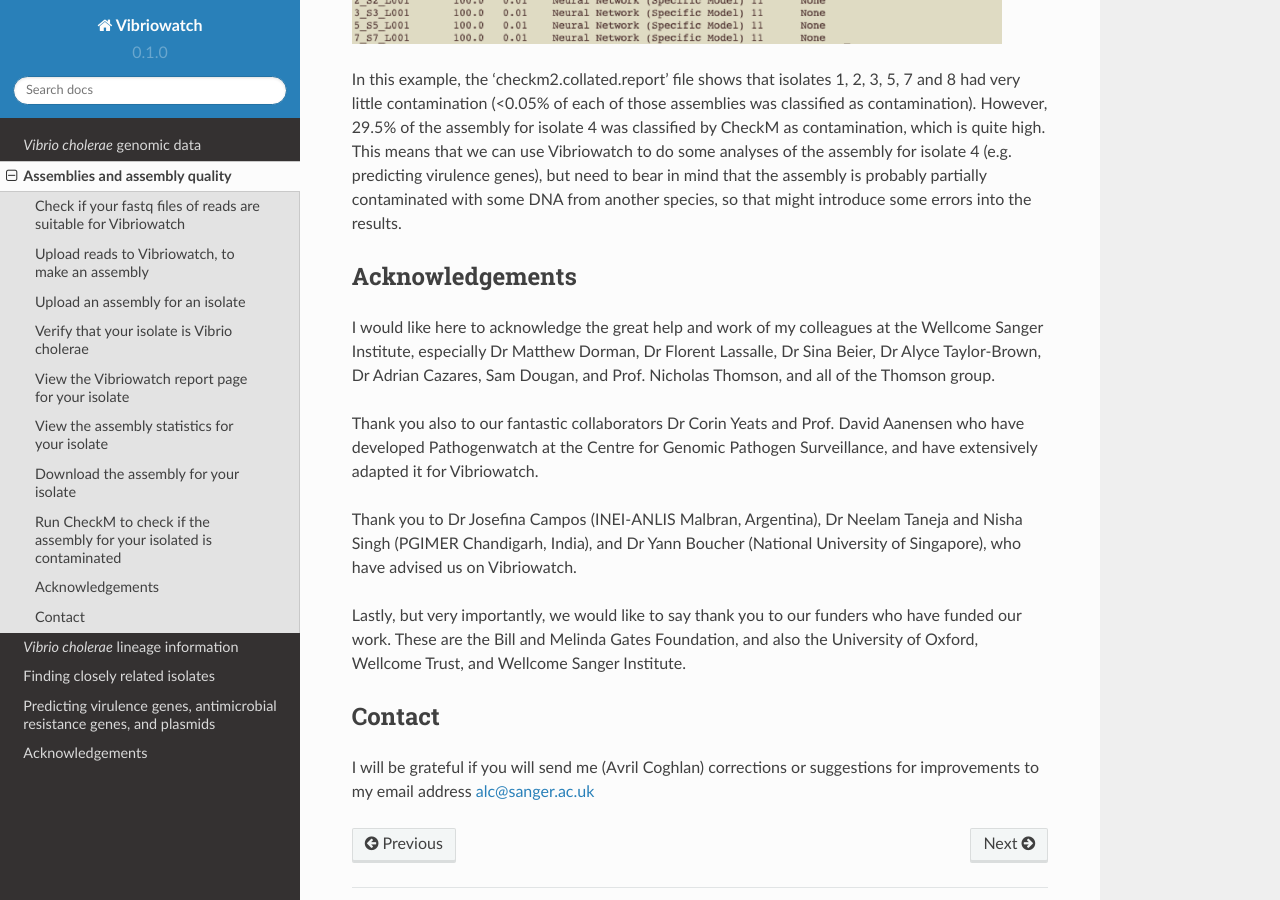
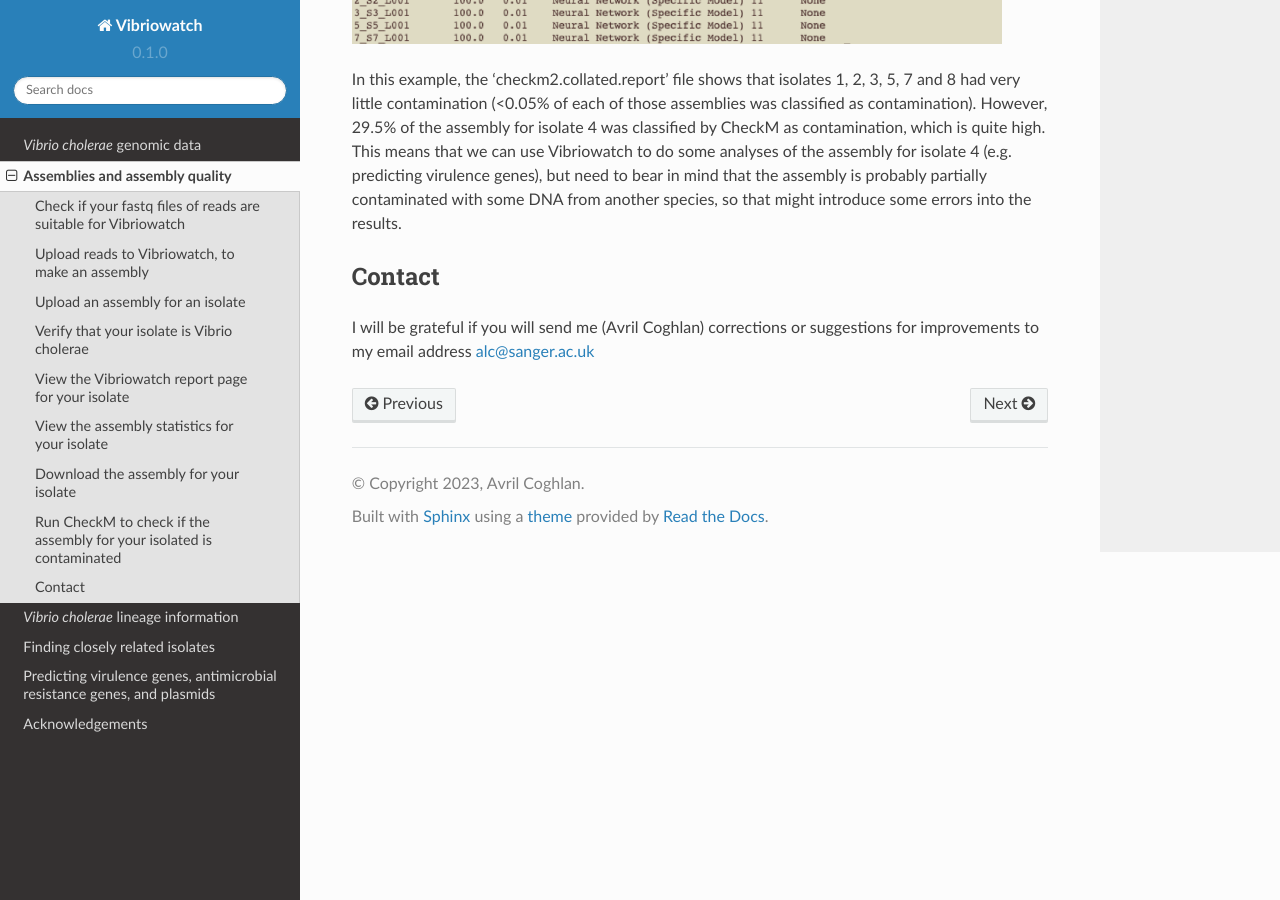
Before and after one commit to avrilcoghlan/vibriowatch, a Sphinx documentation site: the page built from docs/source/assemblies.rst, in a window 1280 px wide and 900 px high, scrolled down 11830 px. Built offline with Sphinx 7.4.7 and the Read the Docs theme 2.0.0, drawn with Linux system fonts in a browser that asks for light colours.

Commit message:
Update assemblies.rst
Removed acknowledgements.

```diff
--- a/docs/source/assemblies.rst
+++ b/docs/source/assemblies.rst
@@ -249,21 +249,6 @@ When CheckM has finished running, the output folder will contain a report called
 
 In this example, the 'checkm2.collated.report' file shows that isolates 1, 2, 3, 5, 7 and 8 had very little contamination (<0.05% of each of those assemblies was classified as contamination). However, 29.5% of the assembly for isolate 4 was classified by CheckM as contamination, which is quite high. This means that we can use Vibriowatch to do some analyses of the assembly for isolate 4 (e.g. predicting virulence genes), but need to bear in mind that the assembly is probably partially contaminated with some DNA from another species, so that might introduce some errors into the results.
 
-Acknowledgements
-----------------
-
-I would like here to acknowledge the great help and work of my colleagues at the Wellcome Sanger Institute, especially Dr Matthew Dorman, Dr Florent Lassalle, Dr Sina Beier, Dr Alyce Taylor-Brown, Dr Adrian Cazares, Sam Dougan, and Prof. Nicholas Thomson, and all of the Thomson group.
-
-Thank you also to our fantastic collaborators Dr Corin Yeats and Prof. David Aanensen who have developed Pathogenwatch at the Centre for Genomic Pathogen Surveillance, and have extensively adapted it for Vibriowatch.
-
-Thank you to Dr Josefina Campos (INEI-ANLIS Malbran, Argentina),
-Dr Neelam Taneja and Nisha Singh (PGIMER Chandigarh, India),
-and Dr Yann Boucher (National University of Singapore),
-who have advised us on Vibriowatch.
-
-Lastly, but very importantly, we would
-like to say thank you to our funders who have funded our work. These are the Bill and Melinda Gates Foundation, and also the University of Oxford, Wellcome Trust, and Wellcome Sanger Institute.
-
 Contact
 -------
 
```
